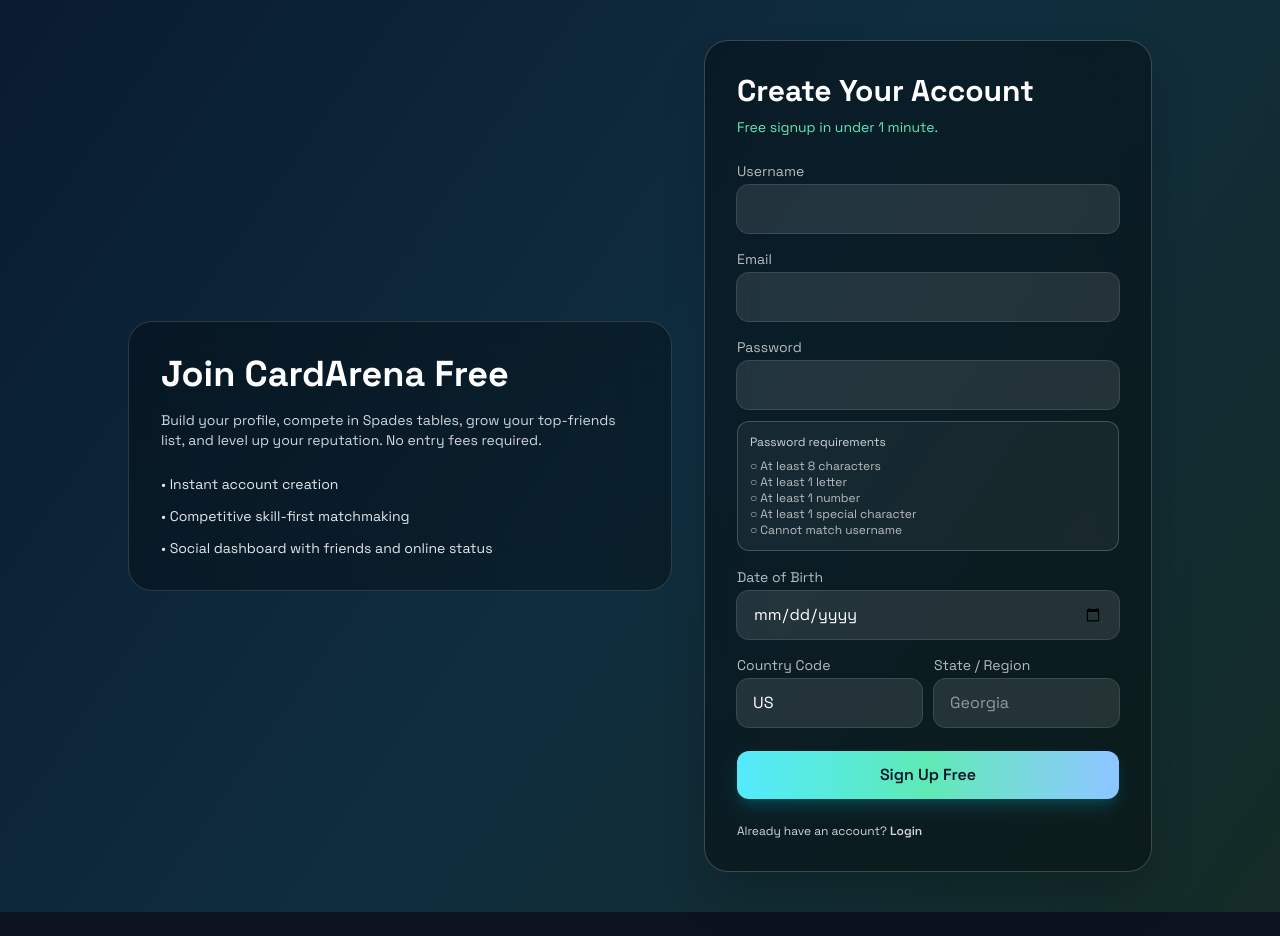
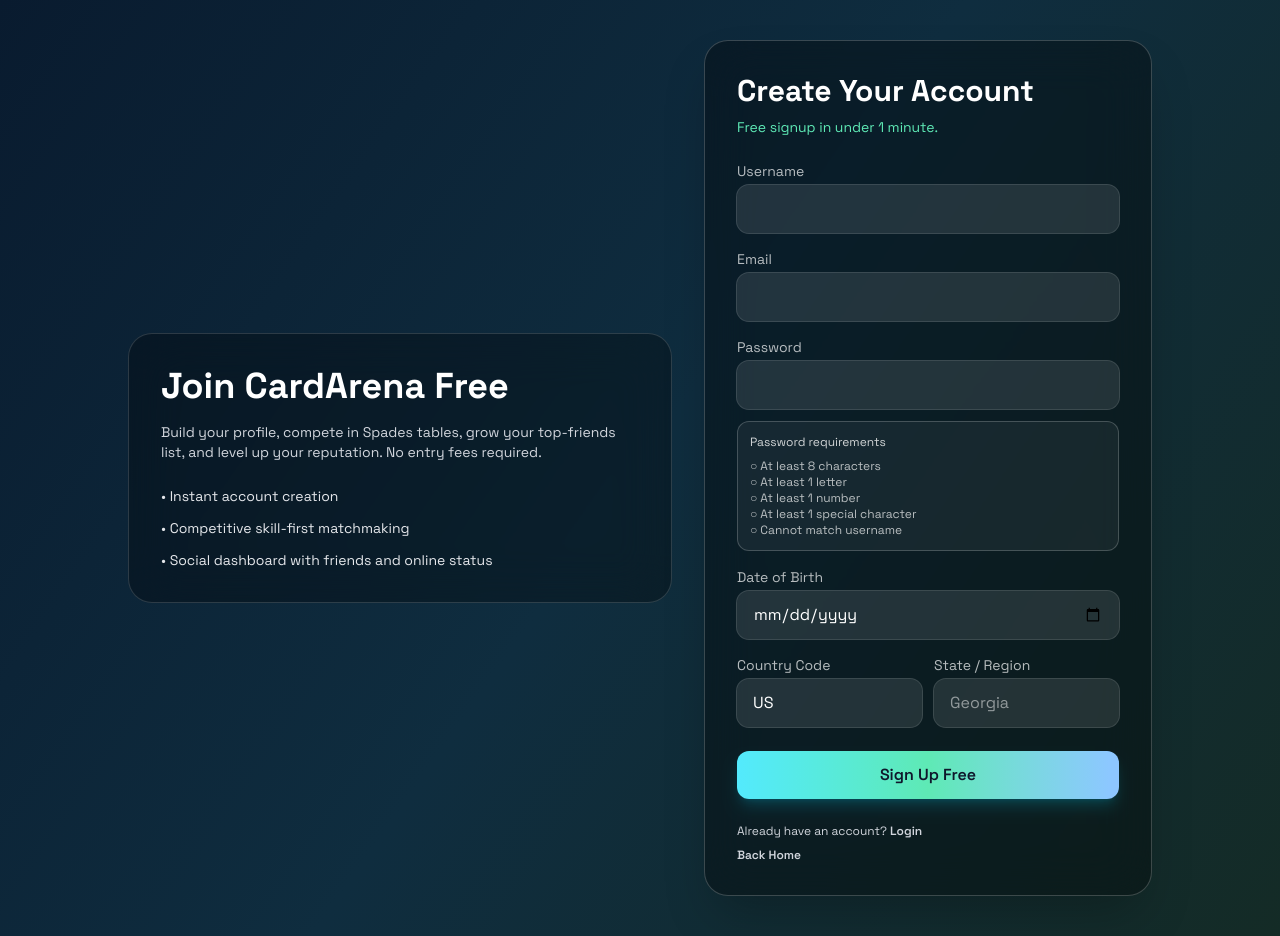
Before and after one commit to nunster3000/cardarena, a Next.js app in the folder cardarena-frontend/: page /signup in a window 1280 px wide. Before the commit the page ends 912 px from the top, so only its background shows below. Built offline with nearby package versions, Linux system fonts and the light colour scheme; no server answers.

Commit message:
Updated Premium Page CTA and Added Back to Home link to Sign Up

```diff
--- a/cardarena-frontend/app/premium/page.tsx
+++ b/cardarena-frontend/app/premium/page.tsx
@@ -21,9 +21,9 @@
             <h2 className="mt-2 text-2xl font-bold">CardArena Premium</h2>
             <p className="mt-3 text-4xl font-extrabold">$9.99<span className="text-base font-medium text-white/70"> / month</span></p>
             <p className="mt-3 text-sm text-gray-300">Monthly subscription. Cancel any time.</p>
-            <button className="mt-5 w-full rounded-xl bg-gradient-to-r from-cyan-300 via-emerald-300 to-blue-300 py-3 font-semibold text-slate-900 hover:from-fuchsia-300 hover:via-cyan-300 hover:to-emerald-300">
+            <Link href="/signup" className="mt-5 block w-full rounded-xl bg-gradient-to-r from-cyan-300 via-emerald-300 to-blue-300 py-3 text-center font-semibold text-slate-900 hover:from-fuchsia-300 hover:via-cyan-300 hover:to-emerald-300">
               Start Premium
-            </button>
+            </Link>
           </article>
 
           <div className="grid gap-4 md:col-span-2 md:grid-cols-2">
--- a/cardarena-frontend/app/signup/page.tsx
+++ b/cardarena-frontend/app/signup/page.tsx
@@ -1,5 +1,6 @@
 "use client";
 
+import Link from "next/link";
 import { Space_Grotesk } from "next/font/google";
 import { useState } from "react";
 
@@ -224,9 +225,14 @@
 
           <p className="mt-6 text-xs text-gray-300">
             Already have an account?{" "}
-            <a href="/login" className="font-semibold text-emerald-300 hover:text-emerald-200">
+            <Link href="/login" className="font-semibold text-emerald-300 hover:text-emerald-200">
               Login
-            </a>
+            </Link>
+          </p>
+          <p className="mt-2 text-xs text-gray-300">
+            <Link href="/" className="font-semibold text-blue-300 hover:text-blue-200">
+              Back Home
+            </Link>
           </p>
         </form>
       </div>
```
